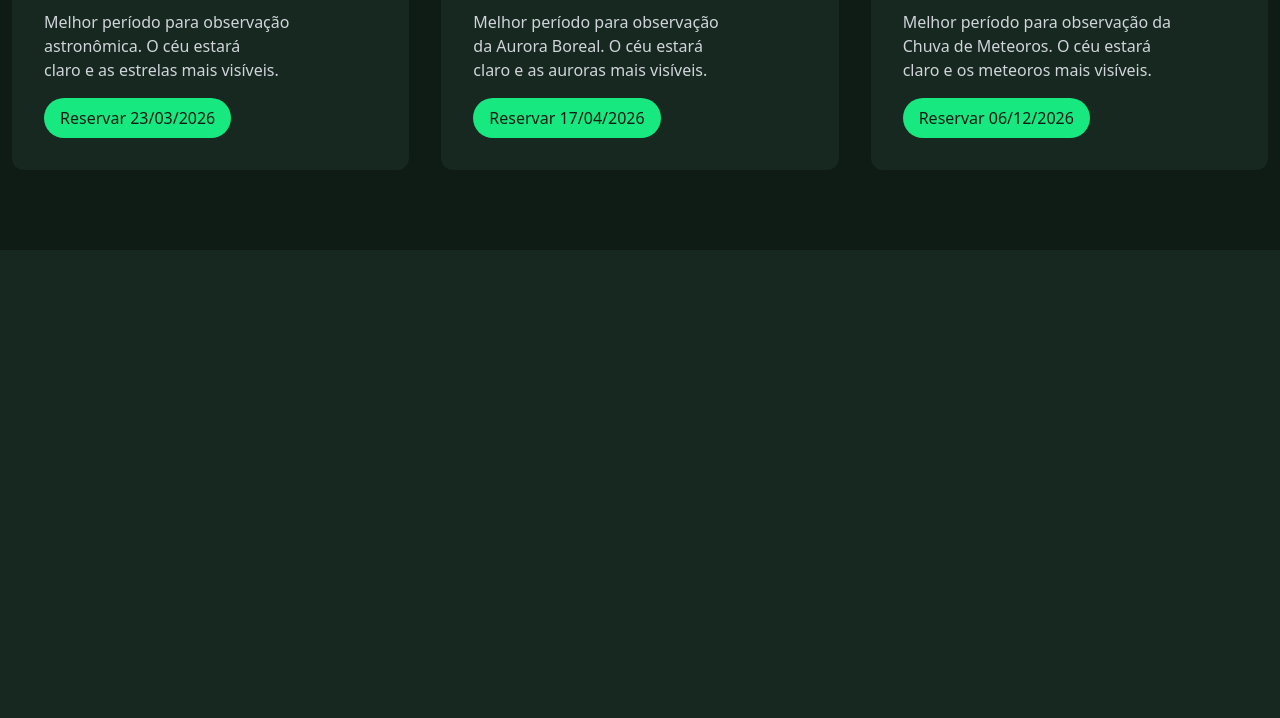
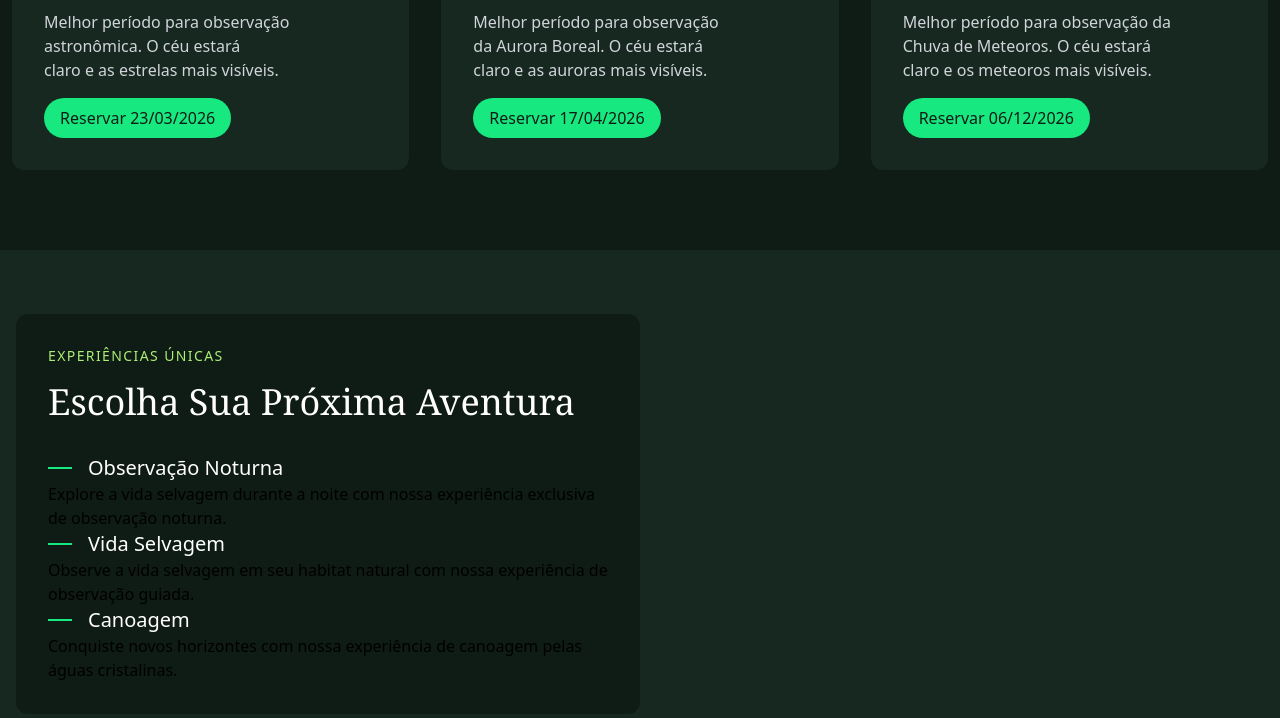
Before and after one commit to Jitterkkk/forest, a website: page src/index.html in a window 1280 px wide. Shown: the part 1994-2712 px from the top of the page. Before the commit the page ends 2628 px from the top, so only its background shows below. Drawn offline with Linux system fonts and the light colour scheme.

Commit message:
Experiências 0.1

```diff
--- a/src/index.html
+++ b/src/index.html
@@ -135,5 +135,20 @@
       </div>
     </div>
   </section>
+
+  <!-- Experiências -->
+  <section id="experiencias" class="container mb-12 sm:mb-16 grid sm:grid-cols-2">
+    <div class="bg-verde-900 p-6 sm:p-8 rounded-xl">
+      <p class="mb-4 text-verde-200 uppercase tracking-widest text-sm">Experiências Únicas</p>
+      <h2 class=" mb-8 font-serif text-balance text-white text-3xl sm:text-4xl capitalize">Escolha sua próxima aventura</h2>
+      <h3 class="text-white text-xl flex items-center gap-4 before:h-0.5 before:w-6 before:bg-verde-400 hover:before:w-10 before:transition-[width]">Observação Noturna</h3>
+      <p>Explore a vida selvagem durante a noite com nossa experiência exclusiva de observação noturna.</p>
+      <h3 class="text-white text-xl flex items-center gap-4 before:h-0.5 before:w-6 before:bg-verde-400 hover:before:w-10 before:transition-[width]">Vida Selvagem</h3>
+      <p>Observe a vida selvagem em seu habitat natural com nossa experiência de observação guiada.</p>
+      <h3 class="text-white text-xl flex items-center gap-4 before:h-0.5 before:w-6 before:bg-verde-400 hover:before:w-10 before:transition-[width]">Canoagem</h3>
+      <p>Conquiste novos horizontes com nossa experiência de canoagem pelas águas cristalinas.</p>
+    </div>
+
+  </section>
 </body>
 </html>
```
Also changed, not shown: src/output.css.
